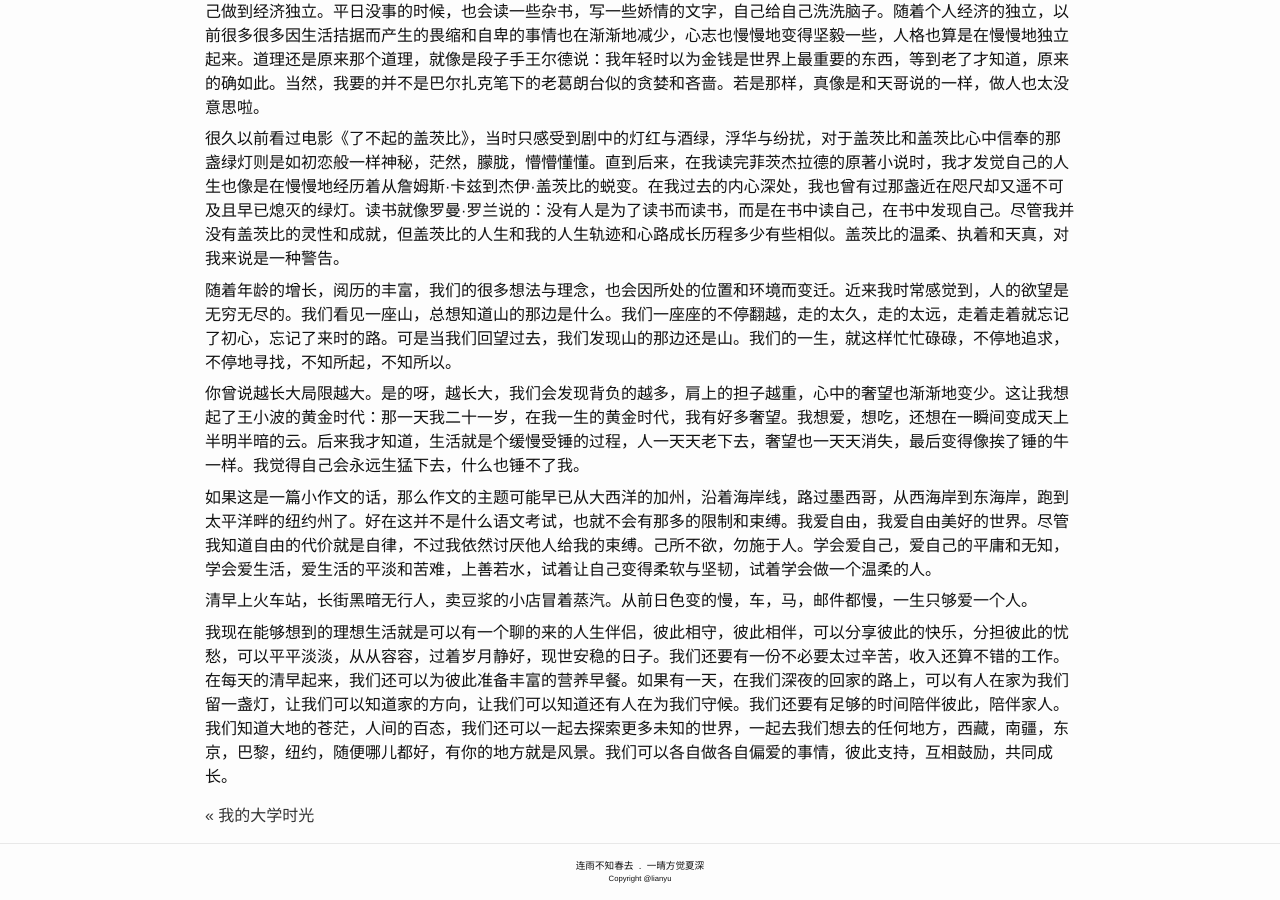
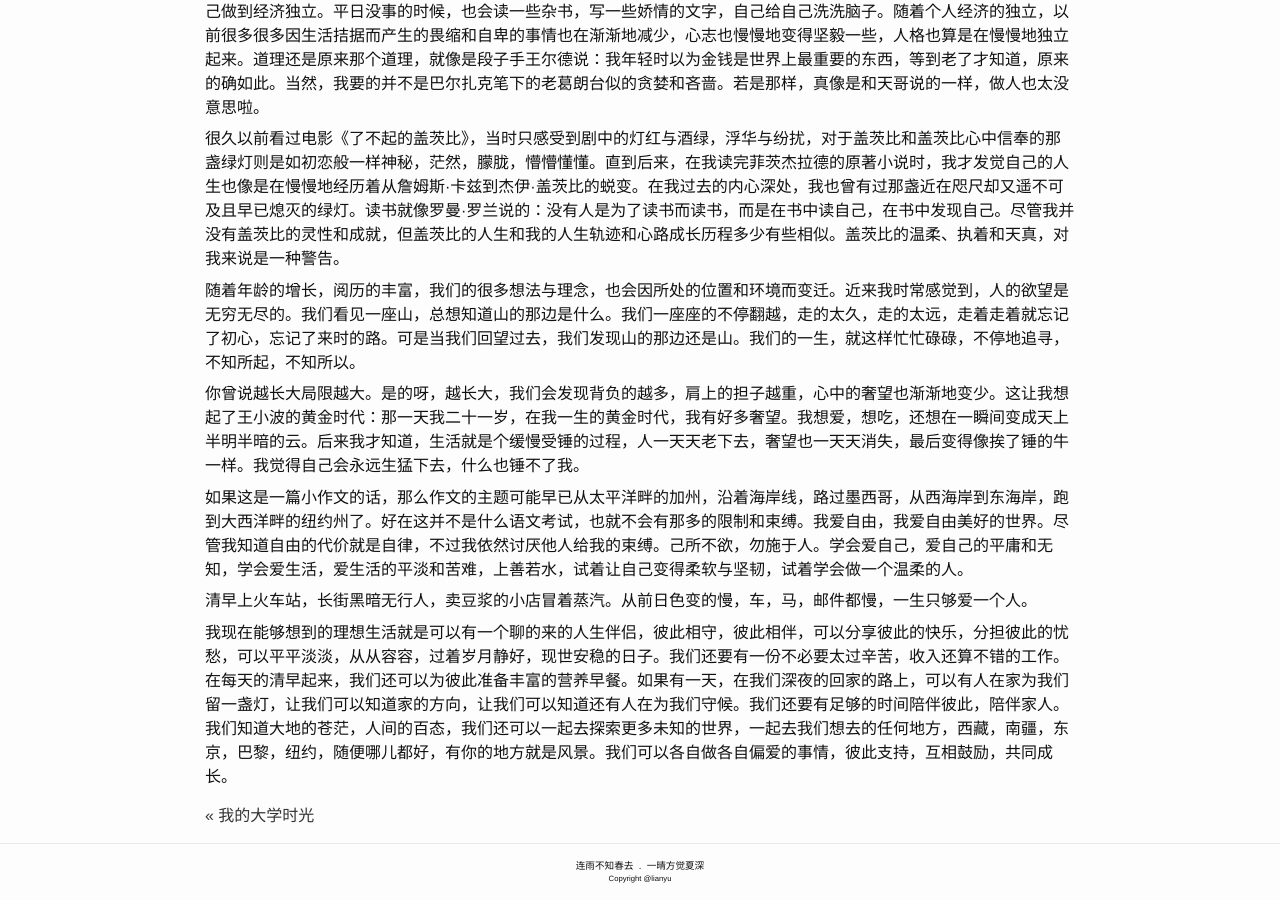
Before and after one commit to lianyu1115/lianyu, a Jekyll site: the page built from _essays/2021-02-22-我理想中的生活.md, in a window 1280 px wide and 900 px high, scrolled down 657 px. Built offline with Jekyll 4.4.1, drawn with Linux system fonts in a browser that asks for light colours.

Commit message:
Update 2021-02-22-我理想中的生活.md

```diff
--- a/_essays/2021-02-22-我理想中的生活.md
+++ b/_essays/2021-02-22-我理想中的生活.md
@@ -24,11 +24,11 @@ tags: ''
 
 很久以前看过电影《了不起的盖茨比》，当时只感受到剧中的灯红与酒绿，浮华与纷扰，对于盖茨比和盖茨比心中信奉的那盏绿灯则是如初恋般一样神秘，茫然，朦胧，懵懵懂懂。直到后来，在我读完菲茨杰拉德的原著小说时，我才发觉自己的人生也像是在慢慢地经历着从詹姆斯·卡兹到杰伊·盖茨比的蜕变。在我过去的内心深处，我也曾有过那盏近在咫尺却又遥不可及且早已熄灭的绿灯。读书就像罗曼·罗兰说的：没有人是为了读书而读书，而是在书中读自己，在书中发现自己。尽管我并没有盖茨比的灵性和成就，但盖茨比的人生和我的人生轨迹和心路成长历程多少有些相似。盖茨比的温柔、执着和天真，对我来说是一种警告。
 
-随着年龄的增长，阅历的丰富，我们的很多想法与理念，也会因所处的位置和环境而变迁。近来我时常感觉到，人的欲望是无穷无尽的。我们看见一座山，总想知道山的那边是什么。我们一座座的不停翻越，走的太久，走的太远，走着走着就忘记了初心，忘记了来时的路。可是当我们回望过去，我们发现山的那边还是山。我们的一生，就这样忙忙碌碌，不停地追求，不停地寻找，不知所起，不知所以。
+随着年龄的增长，阅历的丰富，我们的很多想法与理念，也会因所处的位置和环境而变迁。近来我时常感觉到，人的欲望是无穷无尽的。我们看见一座山，总想知道山的那边是什么。我们一座座的不停翻越，走的太久，走的太远，走着走着就忘记了初心，忘记了来时的路。可是当我们回望过去，我们发现山的那边还是山。我们的一生，就这样忙忙碌碌，不停地追寻，不知所起，不知所以。
 
 你曾说越长大局限越大。是的呀，越长大，我们会发现背负的越多，肩上的担子越重，心中的奢望也渐渐地变少。这让我想起了王小波的黄金时代：那一天我二十一岁，在我一生的黄金时代，我有好多奢望。我想爱，想吃，还想在一瞬间变成天上半明半暗的云。后来我才知道，生活就是个缓慢受锤的过程，人一天天老下去，奢望也一天天消失，最后变得像挨了锤的牛一样。我觉得自己会永远生猛下去，什么也锤不了我。
 
-如果这是一篇小作文的话，那么作文的主题可能早已从大西洋的加州，沿着海岸线，路过墨西哥，从西海岸到东海岸，跑到太平洋畔的纽约州了。好在这并不是什么语文考试，也就不会有那多的限制和束缚。我爱自由，我爱自由美好的世界。尽管我知道自由的代价就是自律，不过我依然讨厌他人给我的束缚。己所不欲，勿施于人。学会爱自己，爱自己的平庸和无知，学会爱生活，爱生活的平淡和苦难，上善若水，试着让自己变得柔软与坚韧，试着学会做一个温柔的人。
+如果这是一篇小作文的话，那么作文的主题可能早已从太平洋畔的加州，沿着海岸线，路过墨西哥，从西海岸到东海岸，跑到大西洋畔的纽约州了。好在这并不是什么语文考试，也就不会有那多的限制和束缚。我爱自由，我爱自由美好的世界。尽管我知道自由的代价就是自律，不过我依然讨厌他人给我的束缚。己所不欲，勿施于人。学会爱自己，爱自己的平庸和无知，学会爱生活，爱生活的平淡和苦难，上善若水，试着让自己变得柔软与坚韧，试着学会做一个温柔的人。
 
 清早上火车站，长街黑暗无行人，卖豆浆的小店冒着蒸汽。从前日色变的慢，车，马，邮件都慢，一生只够爱一个人。
 
```
